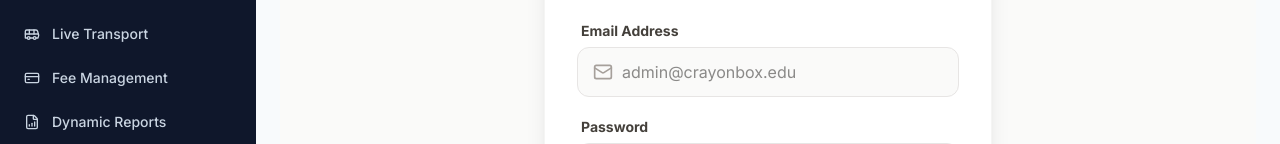
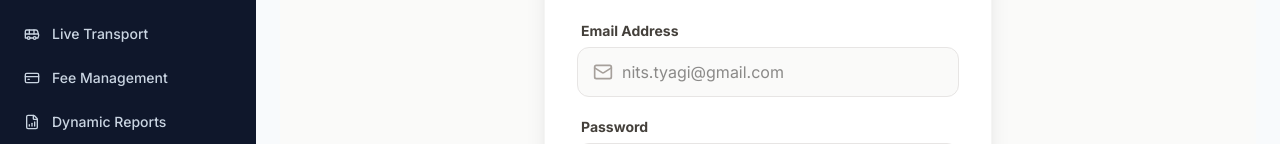
Before and after one commit to nitstyagi-source/crayon-box-website, a Next.js app: page /admin/login in a window 1280 px wide. Shown: the part 576-720 px from the top of the page. Built offline with nearby package versions, Linux system fonts and the light colour scheme; no server answers; the database is empty; a web font is replaced by a local one.

Commit message:
Update admin login email to nits.tyagi@gmail.com

```diff
--- a/src/app/admin/login/page.tsx
+++ b/src/app/admin/login/page.tsx
@@ -61,7 +61,7 @@ export default function AdminLoginPage() {
                   value={email}
                   onChange={(e) => setEmail(e.target.value)}
                   className="w-full pl-11 pr-4 py-3 bg-stone-50 border border-stone-200 rounded-xl focus:bg-white focus:outline-none focus:border-primary focus:ring-1 focus:ring-primary transition-all text-stone-900"
-                  placeholder="admin@crayonbox.edu"
+                  placeholder="nits.tyagi@gmail.com"
                   required
                 />
               </div>
```
